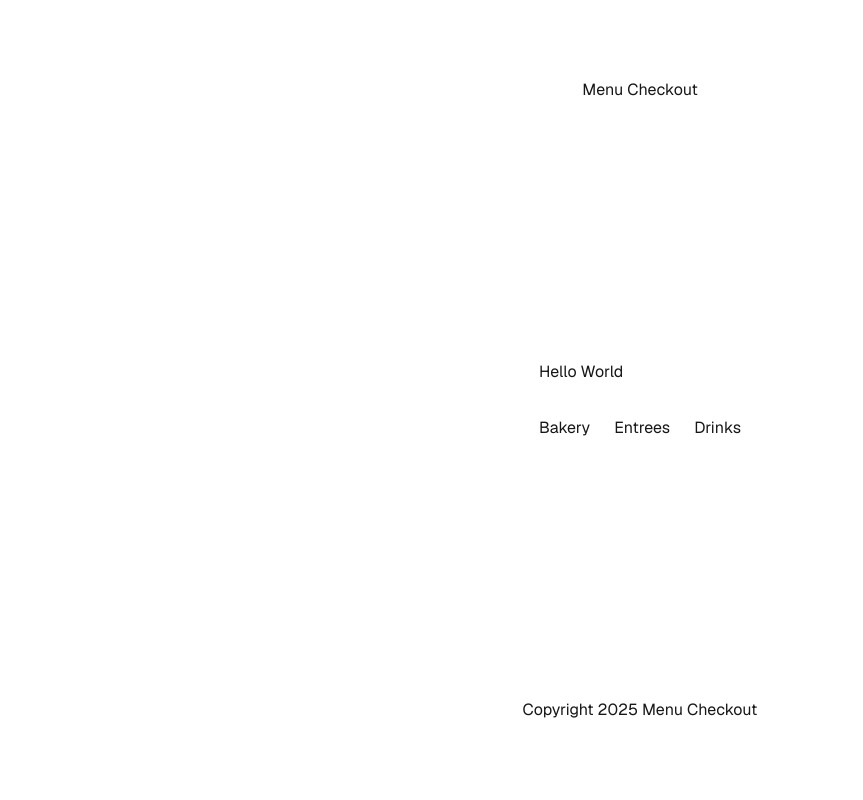
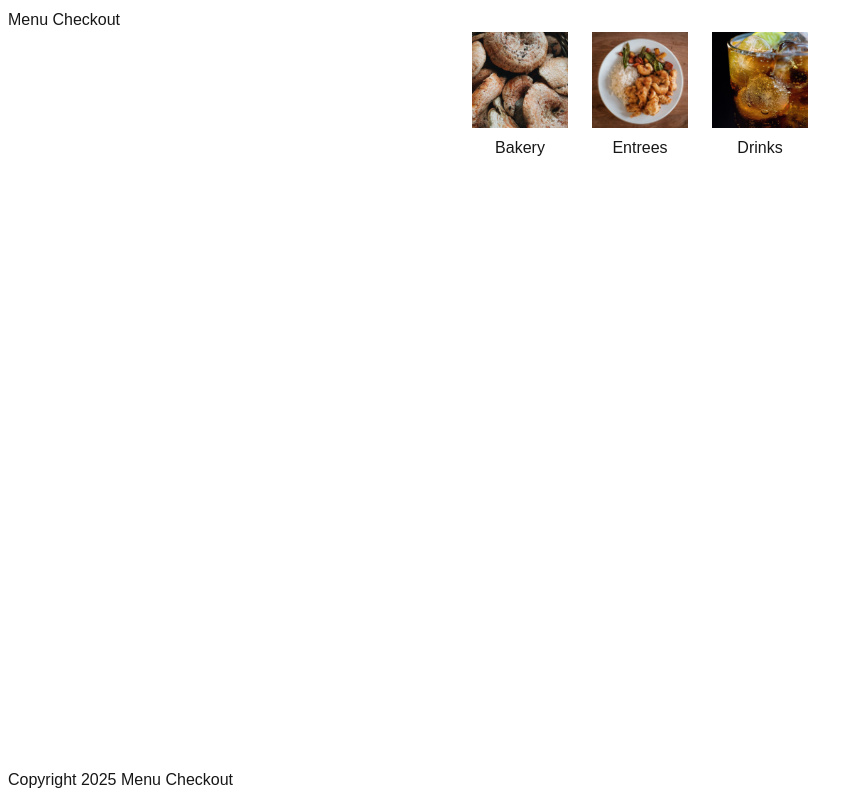
Before and after one commit to pashabitz/menu-checkout, a Next.js app: page / in a window 1280 px wide. Shown: the whole page, without its empty margins (0-863 px from the left). Built offline with nearby package versions, Linux system fonts and the light colour scheme.

Commit message:
Render items for category

```diff
--- /dev/null
+++ b/app/api/categories/[id]/items/route.ts
@@ -0,0 +1,10 @@
+import { getCategoryItems } from "@/lib/menu";
+import { NextRequest } from "next/server";
+
+export async function GET(_: NextRequest, { params }: { params: { id: number } }) {
+    const { id } = await params;
+    console.log(id);
+    const items = getCategoryItems(id);
+    console.log(items);
+    return new Response(JSON.stringify(items));
+}
--- a/app/api/categories/route.ts
+++ b/app/api/categories/route.ts
@@ -1,5 +1,5 @@
-import fs from "fs";
+import { getMenuCategories } from "@/lib/menu";
 export async function GET() {
-    const menu = JSON.parse(fs.readFileSync(`${process.cwd()}/data/menu.json`, "utf8"));
-    return new Response(JSON.stringify(menu.categories));
+    const categories = getMenuCategories();
+    return new Response(JSON.stringify(categories));
 }
--- a/app/page.tsx
+++ b/app/page.tsx
@@ -1,7 +1,8 @@
 "use client";
+import { useState } from "react";
 import { useQuery } from "react-query";
 
-function Categories() {
+function Categories({ onSelect } : { onSelect: (categoryId: number) => void }) {
   const query = useQuery({
     queryKey: ['categories'], queryFn: async () => {
       const response = await fetch(`/api/categories`);
@@ -12,8 +13,9 @@ function Categories() {
   if (query.isLoading) return <div>Loading...</div>;
   return (
     <div className="flex gap-6 flex-wrap items-center justify-center">
-      {query.data.map((category: { name: string; image: string }) => (
-        <div key={category.name} className="flex flex-col gap-2 items-center">
+      {query.data.map((category: { id: number, name: string; image_id: string }) => (
+        <div key={category.name} className="flex flex-col gap-2 items-center cursor-pointer" onClick={() => onSelect(category.id)}>
+          <img src={`/menu/${category.image_id}.jpg`} alt={category.name} className="w-24 h-24 object-cover" />
           <span>{category.name}</span>
         </div>
       ))}
@@ -21,15 +23,37 @@ function Categories() {
   )
 
 }
+function Items({ category_id } : { category_id: number | null }) {
+  const query = useQuery({
+    queryKey: ['items', category_id], queryFn: async () => {
+      if (category_id === null) return [];
+      const response = await fetch(`/api/categories/${category_id}/items`);
+      return await response.json();
+    }
+  });
+  if (query.isLoading) return <div>Loading...</div>;
+  if (query.data.length === 0) return;
+  return (
+    <div className="flex gap-6 flex-wrap items-center justify-center">
+      {query.data.map((item: { name: string; image_id: string }) => (
+        <div key={item.name} className="flex flex-col gap-2 items-center">
+          <img src={`/menu/${item.image_id}.jpg`} alt={item.name} className="w-24 h-24 object-cover" />
+          <span>{item.name}</span>
+        </div>
+      ))}
+    </div>
+  )
+}
 export default function Home() {
+  const [selectedCategory, setSelectedCategory] = useState<number | null>(null);
   return (
-    <div className="grid grid-rows-[20px_1fr_20px] items-center justify-items-center min-h-screen p-8 pb-20 gap-16 sm:p-20 font-[family-name:var(--font-geist-sans)]">
-      <header className="row-start-1 flex gap-6 items-center">Menu Checkout</header>
-      <main className="flex flex-col gap-8 row-start-2 items-center sm:items-start">
-       Hello World
-        <Categories />
+    <div className="flex flex-col min-h-screen p-2">
+      <header className="">Menu Checkout</header>
+      <main className="flex-grow overflow-auto">
+        <Categories onSelect={setSelectedCategory} />
+        <Items category_id={selectedCategory} />
       </main>
-      <footer className="row-start-3 flex gap-6 flex-wrap items-center justify-center">
+      <footer className="">
         Copyright 2025 Menu Checkout
       </footer>
     </div>
--- /dev/null
+++ b/lib/menu.ts
@@ -0,0 +1,14 @@
+import fs from "fs";
+function getMenu() {
+    const menu = JSON.parse(fs.readFileSync(`${process.cwd()}/data/menu.json`, "utf8"));
+    return menu;
+}
+export function getMenuCategories() {
+    const menu = getMenu();
+    return menu.categories;
+}
+export function getCategoryItems(categoryId: number) {
+    const menu = getMenu();
+    // TODO create type for item
+    return menu.items.filter((item: { category_id: number }) => item.category_id === parseInt(categoryId));
+}
```
